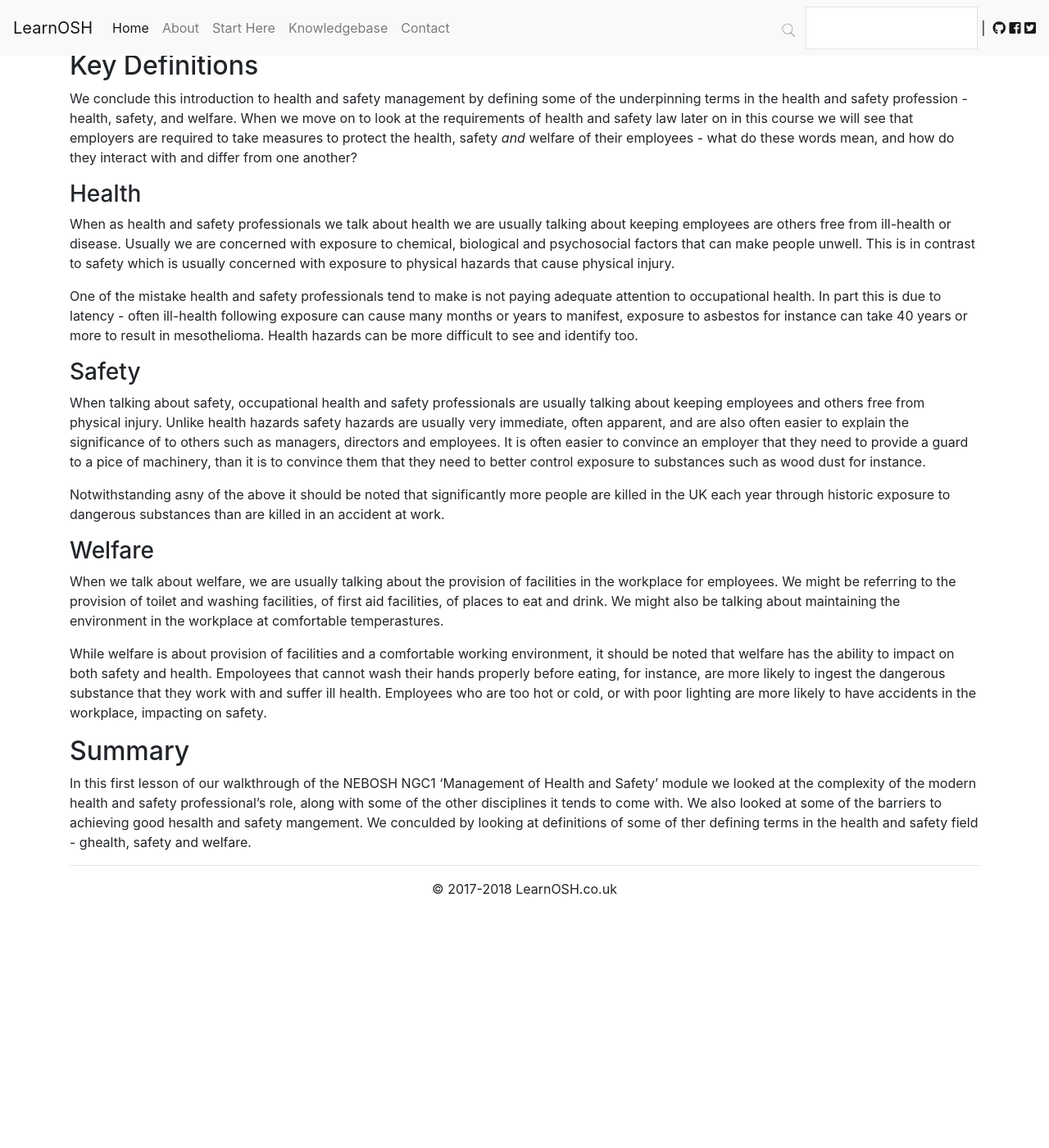
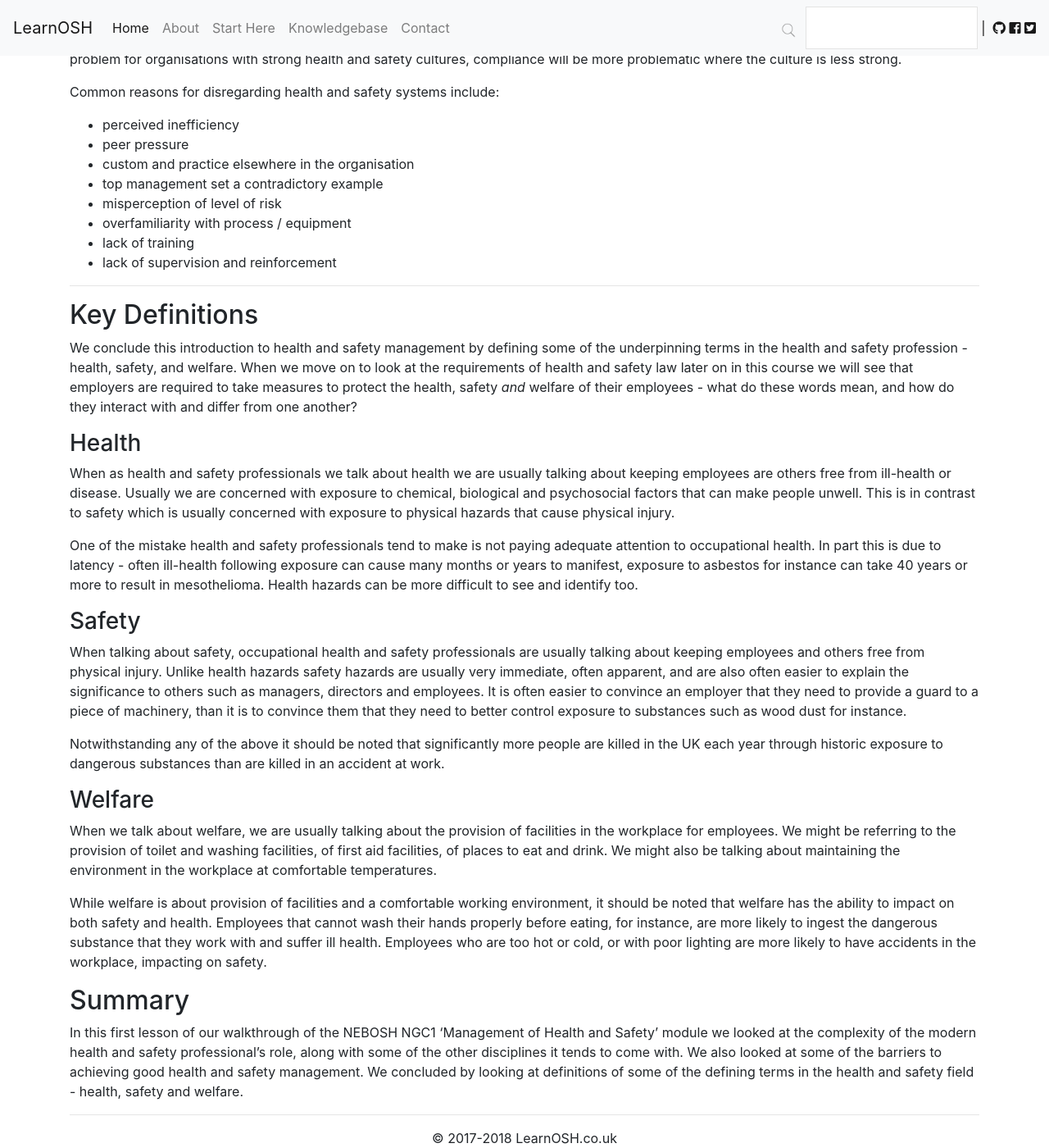
Before and after one commit to lee-perry/learnosh, a Jekyll site: the page built from NGC1/Element1/1.md, in a window 1280 px wide and 1400 px high, scrolled down 2639 px. Shown: the whole window at 82% size. Built offline with Jekyll 4.4.1, drawn with Linux system fonts in a browser that asks for light colours; nearby versions of some CDN libraries; before the commit the page ends 3735 px from its top, so only the background shows below that; some of the changed text lies outside the part shown.

Commit message:
Update 1.md

```diff
--- a/NGC1/Element1/1.md
+++ b/NGC1/Element1/1.md
@@ -14,7 +14,7 @@ In this first lecture of our walkthrough the NEBOSH NGC1 'Management of Health a
 
 ## Multi-disciplinary Role
 
-The role of the health and safety practitioner is broad, challenging and complex, it can feel a very thankless task at times, yet at other times incredibly rewarding.  As a result an effective health and safety practitioner is a very versatile creature with much variety in their role.
+The role of the health and safety practitioner is broad, challenging and complex, it can feel a very thankless task at times, yet at other times incredibly rewarding.  As a result, an effective health and safety practitioner is a very versatile creature with much variety in their role.
 
 Key tasks in the health and safety role might include:
 - Writing policies and procedures
@@ -62,25 +62,36 @@ It should also be noted that occupational health and safety covers a broad range
 ### Complexity
 We have already seen that the health and safety profession is one that has broad boundaries, is challenging and has a range of specialist areas within it.  Health and safety professionals are usually generalists who need to know a broad subject area in great depth, but who also cannot be expected to know everything about a field as complex as ergonomics for instance.  This poses one of the great challenges for health and safety professionals - knowing the limits of our competence, and when to seek expert support.
 
-Sometimes the measures that need to be implemented can be complex too, which can result in items lading in the _too difficult_ pile.  An organisation might identify the need to implement improvements to the traffic movements on their site - but the wholesale rearrangeemnt of the site may make this too big or complex a project to realise exediently.
+Sometimes the measures that need to be implemented can be complex too, which can result in items lading in the _too difficult_ pile.  An organisation might identify the need to implement improvements to the traffic movements on their site - but the wholesale rearrangement of the site may make this too big or complex a project to realise expediently.
 
-Finally that level of complexity can make it difficult for others to understand why something that seems obtrusive is necessary and to implement it properly.  An example might be the correct use of extraction for welding processes, the equipment is bulky, and heavy, and can be perceived as getting in the way - explaining that the fume it is extracting might contain substances like nickel that can cause skin and lung conditions in the future, can seem a bit of a stretch to those with little understanding of occupational hygiene.  It is almost always easier to convinve people of the need to take measures to protect their safety, with hazards that are often visual and obvious, than it is their health.
+Finally, that level of complexity can make it difficult for others to understand why something that seems obtrusive is necessary and to implement it properly.  An example might be the correct use of extraction for welding processes, the equipment is bulky, and heavy, and can be perceived as getting in the way - explaining that the fume it is extracting might contain substances like nickel that can cause skin and lung conditions in the future, can seem a bit of a stretch to those with little understanding of occupational hygiene.  It is almost always easier to convince people of the need to take measures to protect their safety, with hazards that are often visual and obvious, than it is their health.
 
 ### Competing and conflicting demands,
-Health and safety does not sit in isolation in an organisation, and therefore it is subject to the same challenges that other disciplines face.
+Health and safety do not sit in isolation in an organisation, and therefore it is subject to the same challenges that other disciplines face.
 
 Production is almost always king in a production environment.  That poses a number of challenges:
 - Short cuts, bypassing safety measures
 - Releasing employees for training
 - Releasing safety representatives to fulfil their duties
 
-Often health and safety improvement programmes will come with a capital costs that competes with other functions for the finite resources that the organisation has at its disposal, and arguably conflicts with the organisation's short term desire for profit.
+Often health and safety improvement programmes will come with a capital costs that competes with other functions for the finite resources that the organisation has at its disposal, and arguably conflicts with the organisation's short-term desire for profit.
 
 Time can be problematic too.  It is rare for health and safety to stand in isolation within an organisation.  The modern health and safety professional will often have competing demands from their other responsibilities including environmental and quality management and more generally surviving the audit hamster wheel.  Time is also an issue finite for everybody else in an organisation.
 
-All of this should be put into context when solutions to health and safety problems - systems that are disproportionately costly, complex and unwieldly are unlikely to succeed for this reason.
+All of this should be put into context when designing solutions to health and safety problems - systems that are disproportionately costly, complex and unwieldly are unlikely to succeed for this reason.
 
 ### Behavioural issues
+Even the best designed and resourced health and safety management systems still require people to implement them.  While this should not pose a problem for organisations with strong health and safety cultures, compliance will be more problematic where the culture is less strong.
+
+Common reasons for disregarding health and safety systems include:
+- perceived inefficiency
+- peer pressure
+- custom and practice elsewhere in the organisation
+- top management set a contradictory example
+- misperception of level of risk
+- overfamiliarity with process / equipment
+- lack of training
+- lack of supervision and reinforcement
 
 ---
 
@@ -94,14 +105,14 @@ When as health and safety professionals we talk about health we are usually talk
 One of the mistake health and safety professionals tend to make is not paying adequate attention to occupational health.  In part this is due to latency - often ill-health following exposure can cause many months or years to manifest, exposure to asbestos for instance can take 40 years or more to result in mesothelioma.  Health hazards can be more difficult to see and identify too.
 
 ### Safety
-When talking about safety, occupational health and safety professionals are usually talking about keeping employees and others free from physical injury.  Unlike health hazards safety hazards are usually very immediate, often apparent, and are also often easier to explain the significance of to others such as managers, directors and employees.  It is often easier to convince an employer that they need to provide a guard to a pice of machinery, than it is to convince them that they need to better control exposure to substances such as wood dust for instance.
+When talking about safety, occupational health and safety professionals are usually talking about keeping employees and others free from physical injury.  Unlike health hazards safety hazards are usually very immediate, often apparent, and are also often easier to explain the significance to others such as managers, directors and employees.  It is often easier to convince an employer that they need to provide a guard to a piece of machinery, than it is to convince them that they need to better control exposure to substances such as wood dust for instance.
 
-Notwithstanding asny of the above it should be noted that significantly more people are killed in the UK each year through historic exposure to dangerous substances than are killed in an accident at work.
+Notwithstanding any of the above it should be noted that significantly more people are killed in the UK each year through historic exposure to dangerous substances than are killed in an accident at work.
 
 ### Welfare
-When we talk about welfare, we are usually talking about the provision of facilities in the workplace for employees.  We might be referring to the provision of toilet and washing facilities, of first aid facilities, of places to eat and drink.  We might also be talking about maintaining the environment in the workplace at comfortable temperastures.
+When we talk about welfare, we are usually talking about the provision of facilities in the workplace for employees.  We might be referring to the provision of toilet and washing facilities, of first aid facilities, of places to eat and drink.  We might also be talking about maintaining the environment in the workplace at comfortable temperatures.
 
-While welfare is about provision of facilities and a comfortable working environment, it should be noted that welfare has the ability to impact on both safety and health.  Empoloyees that cannot wash their hands properly before eating, for instance, are more likely to ingest the dangerous substance that they work with and suffer ill health.  Employees who are too hot or cold, or with poor lighting are more likely to have accidents in the workplace, impacting on safety.
+While welfare is about provision of facilities and a comfortable working environment, it should be noted that welfare has the ability to impact on both safety and health.  Employees that cannot wash their hands properly before eating, for instance, are more likely to ingest the dangerous substance that they work with and suffer ill health.  Employees who are too hot or cold, or with poor lighting are more likely to have accidents in the workplace, impacting on safety.
 
 ## Summary
-In this first lesson of our walkthrough of the NEBOSH NGC1 'Management of Health and Safety' module we looked at the complexity of the modern health and safety professional's role, along with some of the other disciplines it tends to come with.  We also looked at some of the barriers to achieving good hesalth and safety mangement.  We conculded by looking at definitions of some of ther defining terms in the health and safety field - ghealth, safety and welfare.
+In this first lesson of our walkthrough of the NEBOSH NGC1 'Management of Health and Safety' module we looked at the complexity of the modern health and safety professional's role, along with some of the other disciplines it tends to come with.  We also looked at some of the barriers to achieving good health and safety management.  We concluded by looking at definitions of some of the defining terms in the health and safety field - health, safety and welfare.
```
Also changed, not shown: other parts of NGC1/Element1/1.md (+3 -3 lines).
